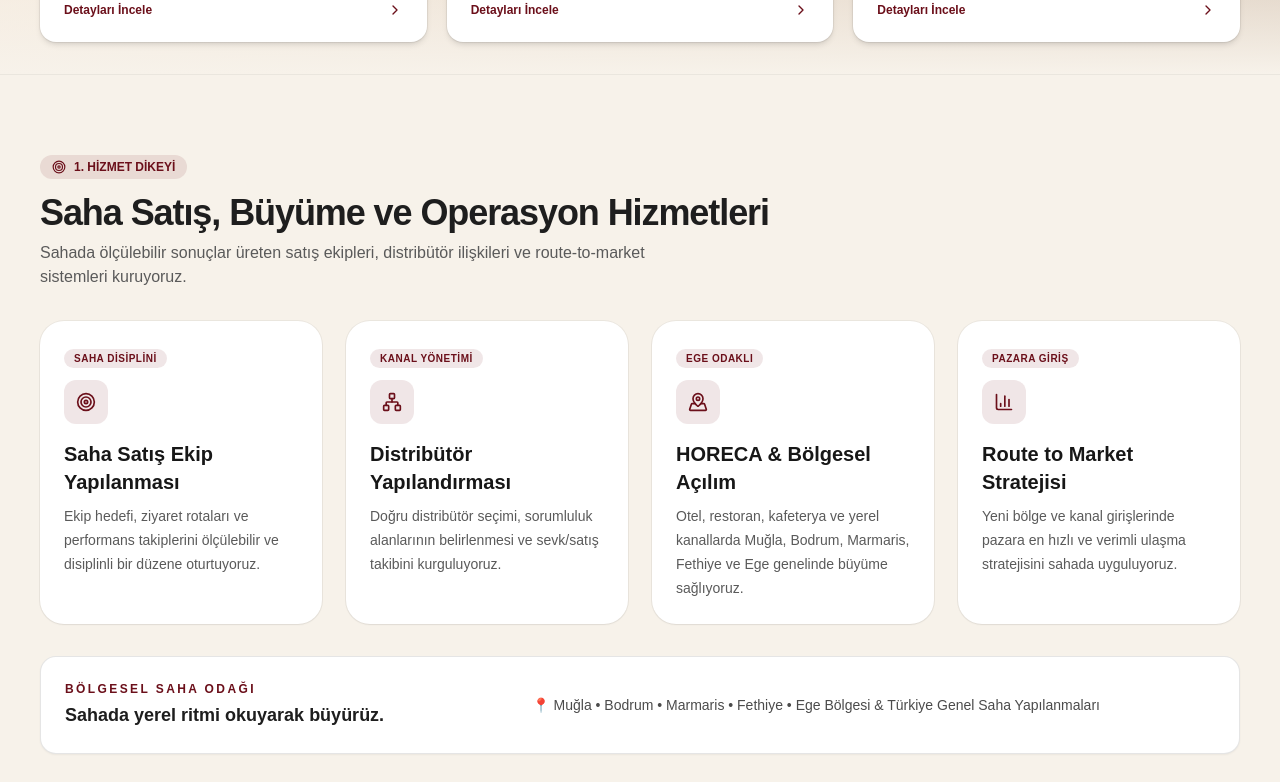
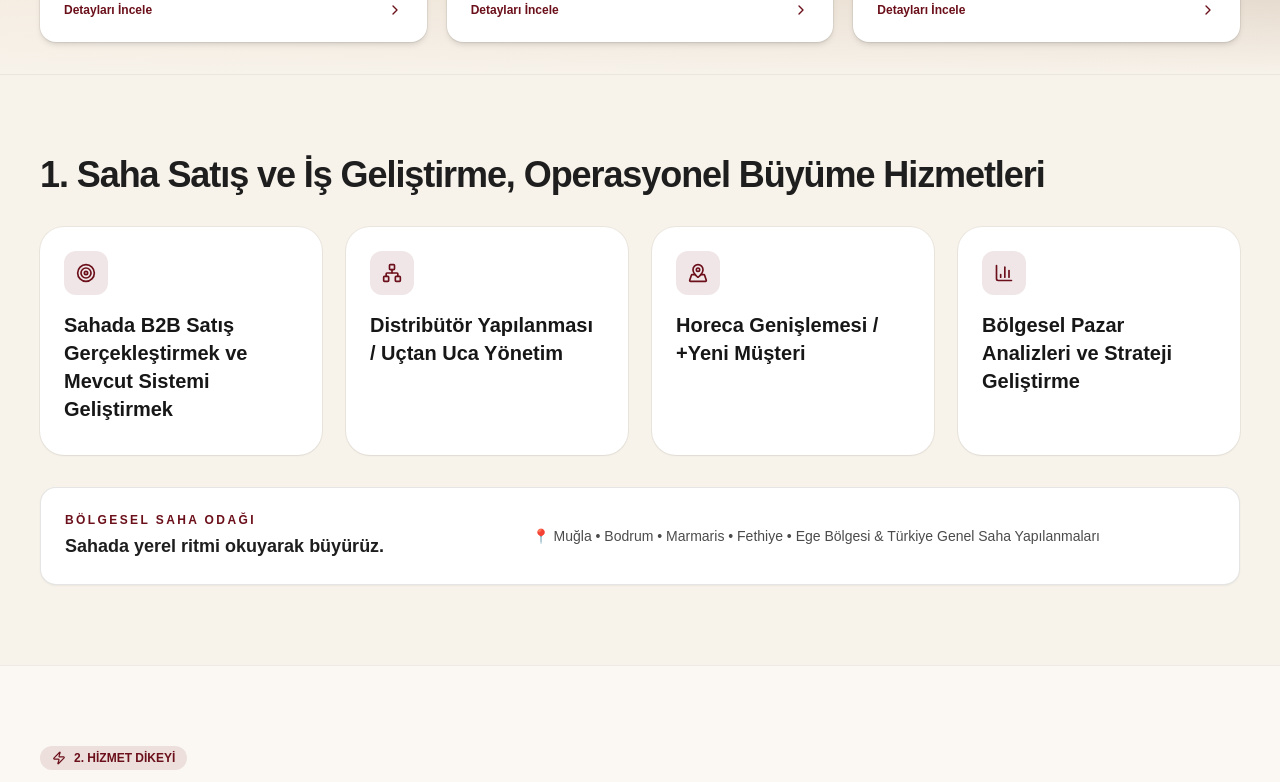
Before and after one commit to cantugsivri/cntg-site, a Next.js app: page / in a window 1280 px wide. Shown: the part 710-1492 px from the top of the page. Built offline with nearby package versions, Linux system fonts and the light colour scheme.

Commit message:
section 1: clean header, update 4 card titles, clear descriptions

```diff
--- a/app/page.tsx
+++ b/app/page.tsx
@@ -161,42 +161,32 @@ export default function CNTGLandingPage() {
       <section id="saha-hizmetleri" className="mx-auto max-w-7xl px-4 py-12 sm:px-6 sm:py-20 lg:px-10 w-full border-t border-black/5">
         <div className="flex flex-col md:flex-row md:items-end justify-between mb-8 gap-4">
           <div>
-            <div className="inline-flex items-center gap-2 rounded-full bg-[#6B0F1A]/10 px-3 py-1 text-xs font-semibold text-[#6B0F1A]">
-              <Target className="h-3.5 w-3.5" /> 1. HİZMET DİKEYİ
-            </div>
-            <h2 className="mt-3 text-2xl font-bold tracking-[-0.03em] sm:text-4xl">
-              Saha Satış, Büyüme ve Operasyon Hizmetleri
+            <h2 className="text-2xl font-bold tracking-[-0.03em] sm:text-4xl">
+              1. Saha Satış ve İş Geliştirme, Operasyonel Büyüme Hizmetleri
             </h2>
-            <p className="mt-2 text-base text-[#5A5A5A] max-w-2xl">
-              Sahada ölçülebilir sonuçlar üreten satış ekipleri, distribütör ilişkileri ve route-to-market sistemleri kuruyoruz.
-            </p>
           </div>
         </div>
 
         <div className="grid gap-6 md:grid-cols-2 lg:grid-cols-4">
           <ServiceCard
             icon={<Target />}
-            title="Saha Satış Ekip Yapılanması"
-            text="Ekip hedefi, ziyaret rotaları ve performans takiplerini ölçülebilir ve disiplinli bir düzene oturtuyoruz."
-            badge="Saha Disiplini"
+            title="Sahada B2B Satış Gerçekleştirmek ve Mevcut Sistemi Geliştirmek"
+            text=""
           />
           <ServiceCard
             icon={<Network />}
-            title="Distribütör Yapılandırması"
-            text="Doğru distribütör seçimi, sorumluluk alanlarının belirlenmesi ve sevk/satış takibini kurguluyoruz."
-            badge="Kanal Yönetimi"
+            title="Distribütör Yapılanması / Uçtan Uca Yönetim"
+            text=""
           />
           <ServiceCard
             icon={<MapPinned />}
-            title="HORECA & Bölgesel Açılım"
-            text="Otel, restoran, kafeterya ve yerel kanallarda Muğla, Bodrum, Marmaris, Fethiye ve Ege genelinde büyüme sağlıyoruz."
-            badge="Ege Odaklı"
+            title="Horeca Genişlemesi / +Yeni Müşteri"
+            text=""
           />
           <ServiceCard
             icon={<BarChart3 />}
-            title="Route to Market Stratejisi"
-            text="Yeni bölge ve kanal girişlerinde pazara en hızlı ve verimli ulaşma stratejisini sahada uyguluyoruz."
-            badge="Pazara Giriş"
+            title="Bölgesel Pazar Analizleri ve Strateji Geliştirme"
+            text=""
           />
         </div>
 
```
